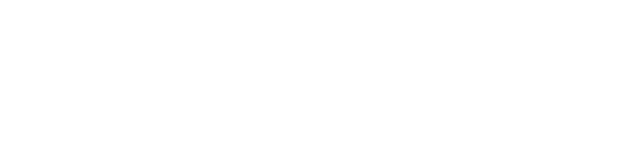
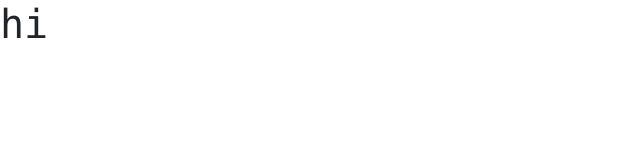
Before and after one commit to ramkumar-addobyte/Zayan, a plain HTML site: page index.html in a window 1280 px wide. Shown: the full height of the page, 0-640 px from the left. Drawn offline with nearby package versions, Linux system fonts and the light colour scheme.

Commit message:
Update index.html

```diff
--- a/index.html
+++ b/index.html
@@ -12,7 +12,7 @@
   </head>
   <body>
 
-
+<h1><samp>hi</samp></h1>
 
 
 
```
